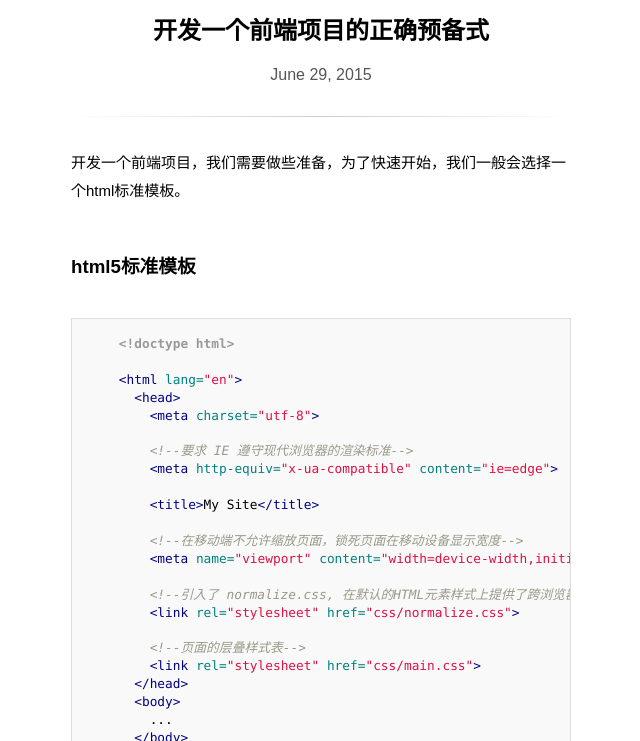
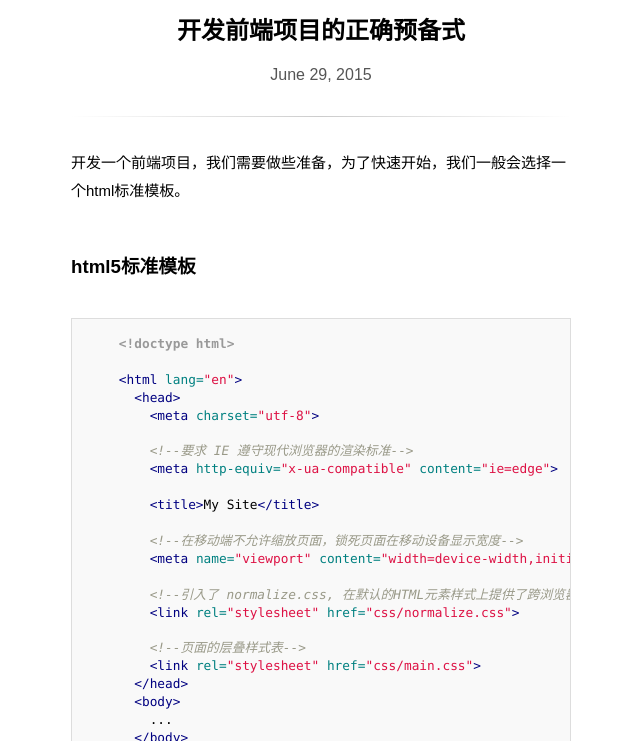
Before and after one commit to abcwyc/abcwyc.github.io, a Jekyll site: the page built from _posts/2015-06-29-ready-for-new-project.md, in a window 1280 px wide and 900 px high, cut to the strip 159-900 px from the top of the window. Shown: the whole strip, without its empty margins (319-959 px from the left). Built offline with Jekyll 4.4.1, drawn with Linux system fonts in a browser that asks for light colours; some web fonts are replaced.

Commit message:
Update 2015-06-29-ready-for-new-project.md

````diff
--- a/_posts/2015-06-29-ready-for-new-project.md
+++ b/_posts/2015-06-29-ready-for-new-project.md
@@ -1,5 +1,5 @@
 ---
-title: 开发一个前端项目的正确预备式
+title: 开发前端项目的正确预备式
 updated: 2015-06-29 19:06
 ---
 
@@ -34,11 +34,11 @@ updated: 2015-06-29 19:06
 ```
 上面提供的html5标准模板包含了3个内容：设置 doctype，设置页面编码，引入css包括具有初始化css。
 
-###### 页面编码
+#### 页面编码
 
 页面编码是在网页中指定其特定的字符编码格式的库，在当前我们定义的标准模板的页面编码为utf-8。
 
-###### 引入css
+#### 引入css
 标准模板最先引入的 Normalize.css 是一种CSS reset的替代方案。
 经过@necolas和@jon_neal花了几百个小时来努力研究不同浏览器的默认样式的差异，这个项目终于变成了现在这样。
 
@@ -59,7 +59,7 @@ html标准模板准备好后，我们还需要一个特别好的前端自动化
 使用gulp，可以一次性使得页面能够自动刷新，scss自动编译成css等等。
 用自动化构建工具把工作中重复的部分集合在一起，使用gulp可以增强工作流程！
 
-###### 安装
+#### 安装
 
 + 全局安装 gulp：
 
@@ -82,7 +82,7 @@ npm init
 npm install gulp --save-dev
 ```
 
-###### 使用
+#### 使用
 
 + 在项目根目录下创建一个名为 gulpfile.js 的文件：
 
````
